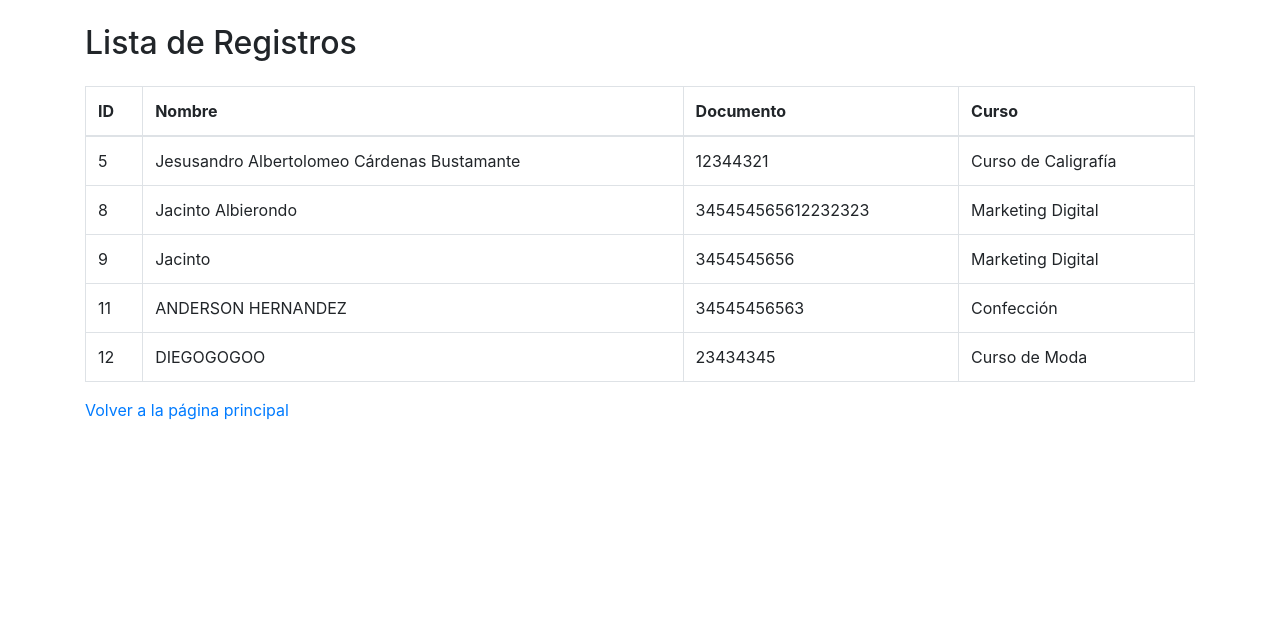
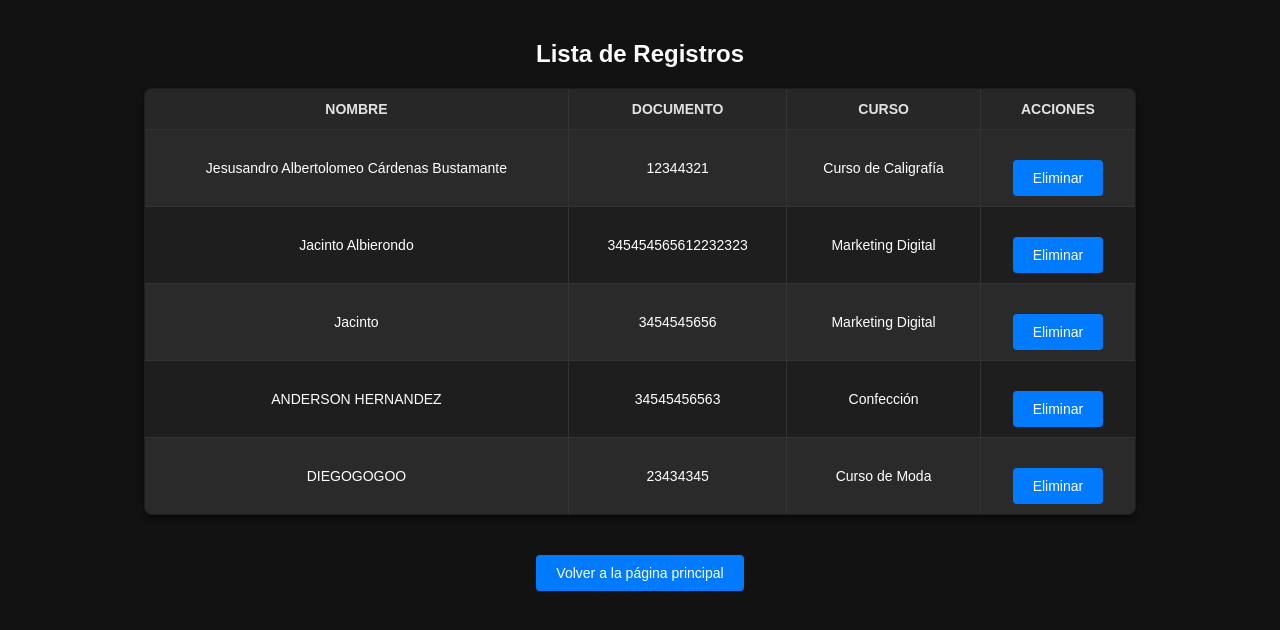
Before and after one commit to misterfores1/App-Generar-Certificados-Python, a Flask app: page /ver_registros in a window 1280 px wide. Shown: the top 630 px of the page. Run offline with Flask 3, Linux system fonts and the light colour scheme; data comes from the database, SQL or seed files in the repository; both versions use the stored data as it was after the commit; some libraries are stand-ins or nearby versions.

Commit message:
nuevo css

```diff
--- a/app.py
+++ b/app.py
@@ -1,6 +1,7 @@
 from flask import Flask, render_template, request, send_file, redirect, url_for, session, flash
+
 from fpdf import FPDF
-from datetime import datetime
+from datetime import datetime, timedelta  # Importar timedelta
 from PIL import Image
 import sqlite3
 import csv
@@ -13,6 +14,9 @@ app = Flask(__name__)
 
 # Configuración de la clave secreta para sesiones
 app.secret_key = "mi_clave_secreta"
+
+# Configuración del tiempo de vida de la sesión (ejemplo: 30 minutos)
+app.config['PERMANENT_SESSION_LIFETIME'] = timedelta(minutes=30)
 
 # Función para conectar con la base de datos
 def conectar_bd():
@@ -112,6 +116,8 @@ def login():
 # Ruta para registrar usuarios (protegida con contraseña)
 @app.route("/registrar", methods=["GET", "POST"])
 def registrar_usuario():
+    cursos = ["Curso de Caligrafía", "Curso de Moda", "Confección", "Marketing Digital", "Diseño Gráfico"]
+
     # Verificar si la sesión está autenticada
     if not session.get("authenticated"):
         return redirect(url_for("login"))  # Redirigir al login si no está autenticado
@@ -125,25 +131,36 @@ def registrar_usuario():
         if not nombre or not documento.isdigit() or not curso:
             return "Todos los campos son obligatorios y el documento debe ser numérico."
 
-        # Conectar a la base de datos e insertar datos
+        # Conectar a la base de datos y verificar si el documento ya existe
         connection = conectar_bd()
         cursor = connection.cursor()
 
+        cursor.execute("SELECT * FROM aprobados WHERE documento = ?", (documento,))
+        existing_record = cursor.fetchone()
+
+        if existing_record:
+            connection.close()
+            mensaje = "El documento ya está registrado."
+            return render_template("registro.html", mensaje=mensaje, cursos=cursos)
+
+        # Si el documento no existe, proceder con la inserción
         try:
             cursor.execute(
-                "INSERT INTO aprobados (nombre, documento, curso) VALUES (?, ?, ?)",
+                "INSERT INTO aprobados (nombre, documento, curso) VALUES (?, ?, ?)",  # Corregido aquí
                 (nombre, documento, curso),
             )
             connection.commit()
             mensaje = "Usuario registrado con éxito."
         except sqlite3.IntegrityError:
-            mensaje = "El documento ya está registrado."
+            mensaje = "Hubo un error al registrar el usuario."
         finally:
             connection.close()
 
-        return render_template("registro.html", mensaje=mensaje)
+        return render_template("registro.html", mensaje=mensaje, cursos=cursos)
 
-    return render_template("registro.html")
+    return render_template("registro.html", cursos=cursos)
+
+
 
 
 
@@ -153,6 +170,10 @@ if not os.path.exists('uploads'):
 # Ruta para la carga masiva
 @app.route('/carga_masiva', methods=['GET', 'POST'])
 def carga_masiva():
+    # Verificar si la sesión está autenticada
+    if not session.get("authenticated"):
+        return redirect(url_for("login"))  # Redirigir al login si no está autenticado
+
     if request.method == 'POST':
         print(request.files)  # Ver los archivos enviados por el formulario
 
@@ -170,10 +191,10 @@ def carga_masiva():
                     next(reader)  # Si el archivo tiene encabezados, los salta
                     for row in reader:
                         # Verificar que la fila tenga la cantidad correcta de datos
-                        if len(row) == 4:  # Por ejemplo, supongamos que hay 4 columnas
-                            documento, nombre, curso, fecha = row
+                        if len(row) == 3:  # Cambiar según el número de columnas en tu tabla
+                            nombre, documento, curso = row
                             # Inserción de los datos en la base de datos
-                            agregar_a_base_datos(documento, nombre, curso, fecha)
+                            agregar_a_base_datos(nombre, documento, curso)
                         else:
                             print("Fila no válida:", row)  # Si la fila no tiene la cantidad correcta de columnas
             except Exception as e:
@@ -188,6 +209,7 @@ def carga_masiva():
             return 'El archivo no es CSV', 400
 
     return render_template('carga_masiva.html')
+
 
 @app.route('/success')
 def success():
@@ -212,6 +234,7 @@ def agregar_a_base_datos(documento, nombre, curso, fecha):
 
 
 
+# ruta para ver registros
 
 @app.route("/ver_registros")
 def ver_registros():
@@ -227,6 +250,49 @@ def ver_registros():
 
 
 
+# Ruta para actualizar registros
+@app.route("/actualizar", methods=["POST"])
+def actualizar_registro():
+    data = request.get_json()
+    id = data["id"]
+    column = data["column"]
+    value = data["value"]
+
+    # Validar que la columna sea válida
+    if column not in ["nombre", "documento", "curso"]:
+        return "Columna no válida", 400
+
+    # Conectar a la base de datos y actualizar el registro
+    connection = conectar_bd()
+    cursor = connection.cursor()
+    cursor.execute(f"UPDATE aprobados SET {column} = ? WHERE id = ?", (value, id))
+    connection.commit()
+    connection.close()
+
+    return "OK", 200
+
+
+
+#editar registros
+
+@app.route("/eliminar/<int:id>", methods=["POST"])
+def eliminar_registro(id):
+    # Conectar a la base de datos y eliminar el registro con el ID especificado
+    connection = conectar_bd()
+    cursor = connection.cursor()
+    cursor.execute("DELETE FROM aprobados WHERE id = ?", (id,))
+    connection.commit()
+    connection.close()
+
+    # Redirigir a la página de registros
+    flash("Registro eliminado con éxito.", "success")
+    return redirect(url_for("ver_registros"))  # O usar `window.location.reload()` en el frontend
+
+
+
+
+
+
 
 if __name__ == "__main__":
     app.run(debug=True)
--- /dev/null
+++ b/static/tablestyle.css
@@ -0,0 +1,72 @@
+/* Estilo general del cuerpo en modo oscuro */
+body {
+    font-family: Arial, sans-serif;
+    margin: 0;
+    padding: 20px;
+    background-color: #121212;
+    color: #ffffff;
+    text-align: center;
+}
+
+/* Contenedor de la tabla */
+table {
+    width: 80%;
+    margin: 20px auto;
+    border-collapse: collapse;
+    background-color: #1e1e1e;
+    border: 1px solid #333;
+    border-radius: 8px;
+    overflow: hidden;
+    box-shadow: 0 4px 6px rgba(0, 0, 0, 0.5);
+}
+
+/* Encabezados de la tabla */
+table th {
+    background-color: #272727;
+    color: #e2e2e2;
+    text-transform: uppercase;
+    padding: 12px 15px;
+    border: 1px solid #333;
+    font-size: 14px;
+}
+
+/* Celdas de la tabla */
+table td {
+    padding: 10px 15px;
+    text-align: center;
+    border: 1px solid #333;
+    font-size: 14px;
+}
+
+/* Filas alternadas */
+table tr:nth-child(odd) {
+    background-color: #2a2a2a;
+}
+
+table tr:nth-child(even) {
+    background-color: #1e1e1e;
+}
+
+/* Hover en las filas */
+table tr:hover {
+    background-color: #3a3a3a;
+}
+
+/* Botones de acción */
+button, a {
+    margin-top: 20px;
+    padding: 10px 20px;
+    background-color: #007bff;
+    color: #fff;
+    border: none;
+    border-radius: 4px;
+    cursor: pointer;
+    text-decoration: none;
+    display: inline-block;
+    font-size: 14px;
+    transition: background-color 0.3s;
+}
+
+button:hover, a:hover {
+    background-color: #0056b3;
+}
--- a/templates/certificado.html
+++ b/templates/certificado.html
@@ -26,7 +26,7 @@
         <br>
         <!-- Enlace para ver todos los registros -->
         <a href="{{ url_for('ver_registros') }}" class="ver-registros" id="ver-registros">Ver Todos los Registros</a>
-        <a href="login" class="ver-registros" id="iniciar">Registrar</a>
+        <a href="registrar" class="ver-registros" id="iniciar">Registrar</a>
         <a href="carga_masiva" class="ver-registros" id="masiva">Carga Masiva de Registros</a>
 
     </form>
--- a/templates/ver_registros.html
+++ b/templates/ver_registros.html
@@ -4,31 +4,76 @@
     <meta charset="UTF-8">
     <meta name="viewport" content="width=device-width, initial-scale=1.0">
     <title>Ver Registros</title>
-    <link rel="stylesheet" href="https://maxcdn.bootstrapcdn.com/bootstrap/4.5.2/css/bootstrap.min.css">
+    <link rel="stylesheet" href="/static/tablestyle.css">
+
 </head>
 <body>
     <div class="container">
         <h2 class="mt-4">Lista de Registros</h2>
-        <table class="table table-bordered mt-4">
+        <table>
             <thead>
                 <tr>
-                    <th>ID</th>
                     <th>Nombre</th>
                     <th>Documento</th>
                     <th>Curso</th>
+                    <th>Acciones</th>
                 </tr>
             </thead>
             <tbody>
                 {% for registro in registros %}
-                <tr>
-                    <td>{{ registro['id'] }}</td>
-                    <td>{{ registro['nombre'] }}</td>
-                    <td>{{ registro['documento'] }}</td>
-                    <td>{{ registro['curso'] }}</td>
+                <tr data-id="{{ registro.id }}">
+                    <td contenteditable="true" class="editable" data-column="nombre">{{ registro.nombre }}</td>
+                    <td contenteditable="true" class="editable" data-column="documento">{{ registro.documento }}</td>
+                    <td contenteditable="true" class="editable" data-column="curso">{{ registro.curso }}</td>
+                    <td>
+                        <button class="btn-delete" onclick="eliminarRegistro({{ registro.id }})">Eliminar</button>
+                    </td>
                 </tr>
                 {% endfor %}
             </tbody>
         </table>
+
+        <script>
+            document.querySelectorAll('.editable').forEach(cell => {
+                cell.addEventListener('blur', function() {
+                    const column = this.getAttribute('data-column');
+                    const value = this.textContent;
+                    const id = this.closest('tr').getAttribute('data-id');
+
+                    fetch('/actualizar', {
+                        method: 'POST',
+                        headers: {
+                            'Content-Type': 'application/json',
+                        },
+                        body: JSON.stringify({
+                            id: id,
+                            column: column,
+                            value: value,
+                        }),
+                    }).then(response => {
+                        if (response.ok) {
+                            alert('Registro actualizado correctamente');
+                        } else {
+                            alert('Error al actualizar el registro');
+                        }
+                    });
+                });
+            });
+
+            function eliminarRegistro(id) {
+                fetch(`/eliminar/${id}`, {
+                    method: 'POST',
+                }).then(response => {
+                    if (response.ok) {
+                        window.location.reload();  // Recargar la página para reflejar los cambios
+                    } else {
+                        alert('Error al eliminar el registro');
+                    }
+                });
+            }
+        </script>
+
+
         <a href="/">Volver a la página principal</a>
     </div>
 </body>
```
Also changed, not shown: static/registrostyle.css (added, +131 -0 lines), templates/registro.html (+13 -4 lines), main.db, 1 other file.
